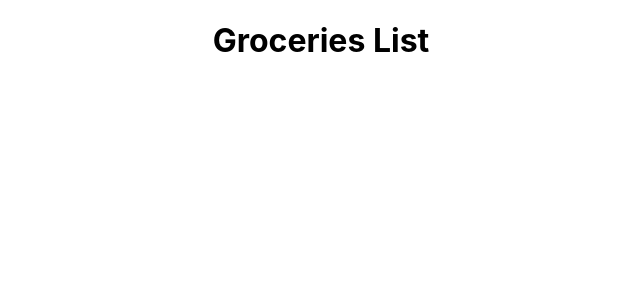
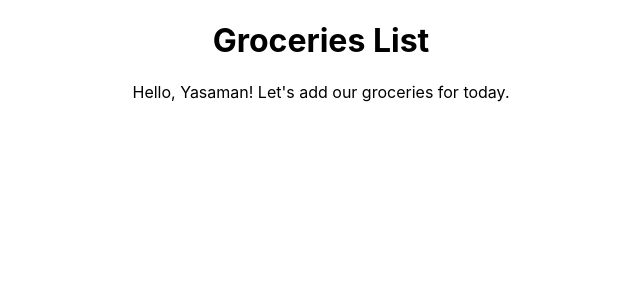
Before and after one commit to Yasikhorram/groceryList, a React (Create React App) app in the folder grocery/: page / in a window 1280 px wide. Shown: the top 300 px of the page, without its empty margins (319-959 px from the left). Built offline with nearby package versions, Linux system fonts and the light colour scheme.

Commit message:
add Content component

```diff
--- a/grocery/src/App.js
+++ b/grocery/src/App.js
@@ -1,15 +1,12 @@
 import "./App.css";
 import Header from "./Header";
+import Content from "./Content";
 
 function App() {
-  const handleNameChange = () => {
-    const names = ["Yasi", "Yasaman", "Yasamanjoon"];
-    let random = Math.floor(Math.random() * names.length);
-    return names[random];
-  };
   return (
     <div className="App">
       <Header />
+      <Content />
     </div>
   );
 }
--- /dev/null
+++ b/grocery/src/Content.js
@@ -0,0 +1,15 @@
+const Content = () => {
+  const handleNameChange = () => {
+    const names = ["Yasi", "Yasaman", "Yasamanjoon"];
+    let random = Math.floor(Math.random() * names.length);
+    return names[random];
+  };
+
+  return (
+    <main>
+      <p>Hello, {handleNameChange()}! Let's add our groceries for today.</p>
+    </main>
+  );
+};
+
+export default Content;
```
Also changed, not shown: grocery/src/Footer.js (added).
